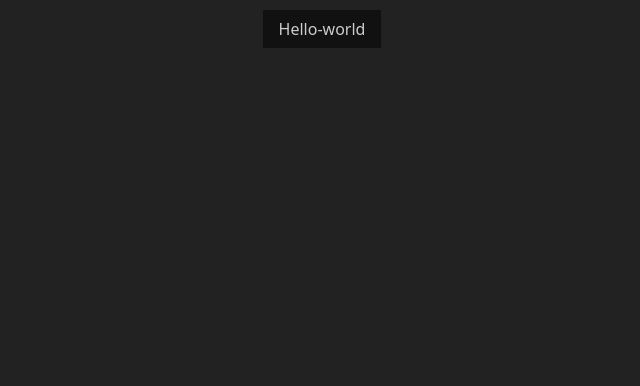
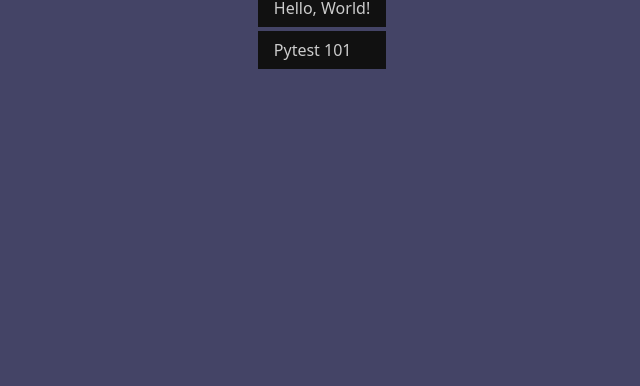
Before and after one commit to andrewgryan/slides, a website built with Vite: page index.html in a window 1280 px wide. Shown: the part 414-800 px from the top of the page, without its empty margins (318-958 px from the left). Built offline with nearby package versions, Linux system fonts and the light colour scheme.

Commit message:
hand-written atomic css

```diff
--- a/index.html
+++ b/index.html
@@ -4,10 +4,13 @@
         <meta charset="UTF-8" />
         <meta name="viewport" content="width=device-width" />
         <title>Hello, World!</title>
-        <link rel="stylesheet" href="./style.css" type="text/css" media="all">
+        <link rel="stylesheet" href="./style.css" type="text/css" media="all" />
     </head>
     <body>
         <h1>Presentations</h1>
-        <a href="./hello-world" target="_blank">Hello-world</a>
+        <div class="flex flex-col space-y-2">
+            <a href="./hello-world" target="_self">Hello, World!</a>
+            <a href="./pytest-primer" target="_self">Pytest 101</a>
+        </div>
     </body>
 </html>
--- a/style.css
+++ b/style.css
@@ -6,7 +6,7 @@
 body {
     margin: 0;
     color: limegreen;
-    background: #222;
+    background: #446;
     height: 100vh;
     display: flex;
     flex-direction: column;
@@ -40,3 +40,15 @@
     background: #111;
     padding: 0.5em 1em;
 }
+
+.flex {
+    display: flex;
+}
+
+.flex-col {
+    flex-direction: column;
+}
+
+.space-y-2 > * + * {
+    margin-top: 0.25rem;
+}
```
Also changed, not shown: hello-world/pytest-primer.md (added, +7 -0 lines), 1 other file.
